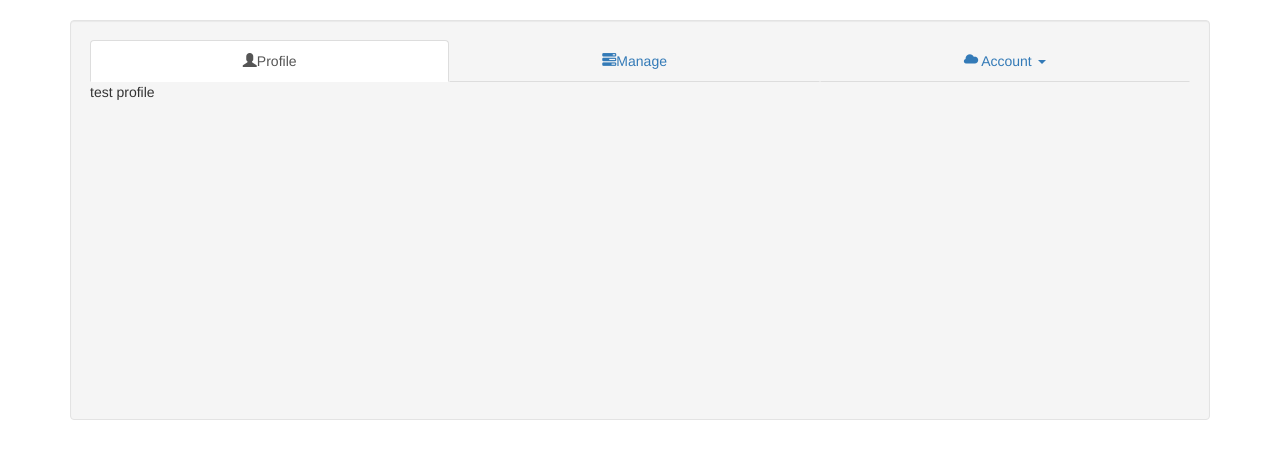
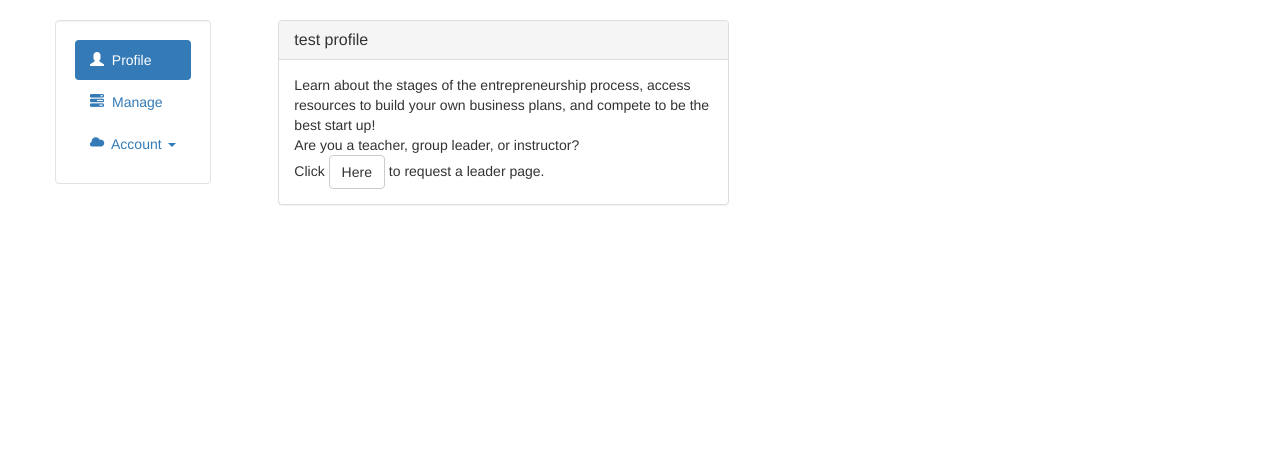
Before and after one commit to davisk/gateway1, a Django app: page /teacher/ in a window 1280 px wide. Shown: the part 51-510 px from the top of the page. Run offline with Django 3.2, Linux system fonts and the light colour scheme; parts of the project's set-up code (start-up, migrations or seed data) failed here and were passed over; some libraries are stand-ins or nearby versions.

Commit message:
got stacked pills to work on teacher template. Also got the content to fade in for each pill to avoid having multiple pages. No one likes URLS ;O

```diff
--- /dev/null
+++ b/gateway/static/css/gateway.css
@@ -0,0 +1,12 @@
+.cont-border {
+  min-height: 20px;
+  margin-bottom: 20px;
+  padding: 19px;
+  border: 1px solid #e3e3e3;
+  -webkit-border-radius: 4px;
+     -moz-border-radius: 4px;
+          border-radius: 4px;
+  -webkit-box-shadow: inset 0 1px 1px rgba(0, 0, 0, 0.05);
+     -moz-box-shadow: inset 0 1px 1px rgba(0, 0, 0, 0.05);
+          box-shadow: inset 0 1px 1px rgba(0, 0, 0, 0.05);
+}
--- a/gateway/templates/base.html
+++ b/gateway/templates/base.html
@@ -11,6 +11,8 @@
 
         <!-- Bootstrap core CSS -->
         <link href="https://netdna.bootstrapcdn.com/bootstrap/3.1.0/css/bootstrap.min.css" rel="stylesheet">
+        {% load staticfiles %}
+        <link href="{% static "css/gateway.css" %}" rel="stylesheet">
 
         <script src="http://code.jquery.com/jquery-2.1.0.min.js" defer></script>
         <script src="https://netdna.bootstrapcdn.com/bootstrap/3.1.0/js/bootstrap.min.js" defer></script>
--- a/gateway/templates/bootstrap/teacher_nav.html
+++ b/gateway/templates/bootstrap/teacher_nav.html
@@ -10,25 +10,25 @@
 {% for item in items|slice:":2" %}
 
 	<li {% if item.active %}class="active"{% endif %}>
-		<a href="#{{ item.id }}" data-toggle="tab"><span class="glyphicon {{ item.icon }}"></span>{{ item.title }}</a>
+		<a href="#{{ item.id }}" data-toggle="tab"><span class="glyphicon {{ item.icon }}"></span>&nbsp;&nbsp;{{ item.title }}</a>
 	</li>
 
 {% endfor %}
 
 <li class="dropdown">
 	<a href="#" class="dropdown-toggle" data-toggle="dropdown">
-		<span class="glyphicon {{ items.2.icon }}"></span>
+		<span class="glyphicon {{ items.2.icon }}"></span>&nbsp;
 		{{ items.2.title }}
 		<b class="caret"></b>
 	</a>
 
-	<ul class="dropdown-menu text-center" style="width: 100%">
+	<ul class="dropdown-menu">
 
 		{% for item in items|slice:"3:" %}
 
 			<li>
-				<a href="#{{ item.id }}" data-toggle="tab">
-					<span class="glyphicon {{ item.icon }}"></span>
+				<a href="#{{ item.id }}" data-toggle="tab" style="line-height: 25px">
+					<span class="glyphicon {{ item.icon }}"></span>&nbsp;
 					{{ item.title }}
 				</a>
 			</li>
--- a/gateway/templates/teacher.html
+++ b/gateway/templates/teacher.html
@@ -6,16 +6,34 @@
 
 {% block main %}
 
-    <div class="well" style="height: 400px">
-        <ul class="nav nav-tabs nav-justified" id="navi-content" data-tabs="tabs">
-            {% include "bootstrap/teacher_nav.html" with items=subnav %}
-        </ul>
+    <div class="row">
+        <div class="cont-border clearfix pull-left">
+            <ul class="nav nav-pills nav-stacked" id="navi-content" data-tabs="pills">
+                {% include "bootstrap/teacher_nav.html" with items=subnav %}
+            </ul>
+        </div>
 
-        <div class="tab-content" id="tabi-templates">
+        <div class="pull-right tab-content" id="tabi-templates">
             {% for key in subnav %}
 
-                <div class="tab-pane fade {% if key.active %}in active{% endif %}" id="{{ key.id }}">
-                    {{ key.content }}
+                <div class="well-border tab-pane fade {% if key.active %}in active{% endif %}" id="{{ key.id }}">
+                    <div class="well-border cleafix">
+                        <section class="col-md-6">
+                            <div class="panel panel-default">
+                                <div class="panel-heading">
+                                    <h3 class="panel-title">{{ key.content }}</h3>
+                                </div>
+                                <div class="panel-body">
+                                    Learn about the stages of the entrepreneurship process, access resources to build your own business plans, and compete to be the best start up!
+                                    <br>
+                                    <aside>
+                                        Are you a teacher, group leader, or instructor?<br>
+                                        Click <button type="button" class="btn btn-default">Here</button> to request a leader page.
+                                    </aside>
+                                </div>
+                            <div>
+                        </section>
+                    </div>
                 </div>
 
             {% endfor %}
```
Also changed, not shown: gateway/templates/bootstrap/nav.html (deleted, +0 -48 lines).
